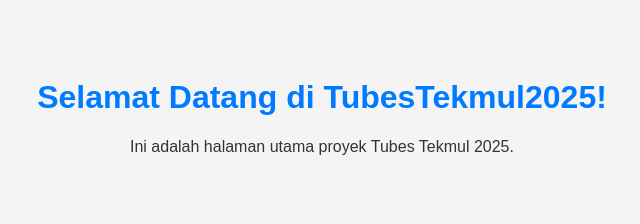
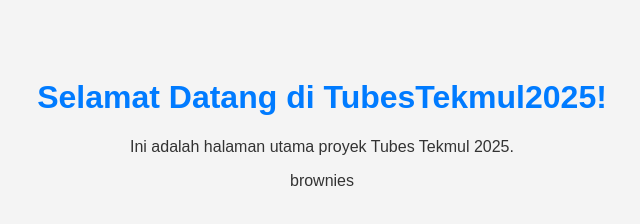
Before and after one commit to nivekey/CobaGitHub, a plain HTML site: page index.html in a window 1280 px wide. Shown: the full height of the page, 318-958 px from the left. Drawn offline with Linux system fonts and the light colour scheme.

Commit message:
change body html

```diff
--- a/index.html
+++ b/index.html
@@ -11,6 +11,7 @@
 <body>
     <h1>Selamat Datang di TubesTekmul2025!</h1>
     <p>Ini adalah halaman utama proyek Tubes Tekmul 2025.</p>
+    <p>brownies</p>
 </body>
 
 </html>
```
